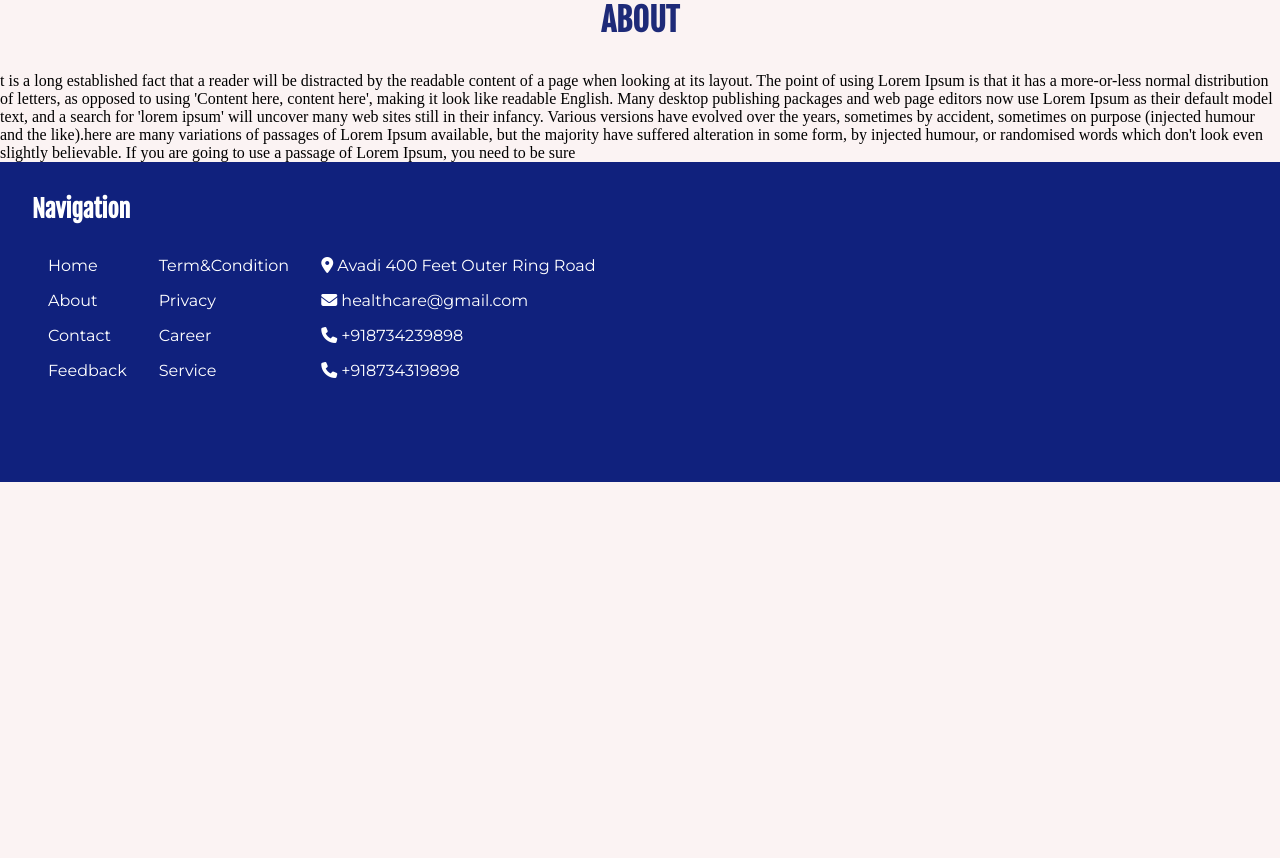
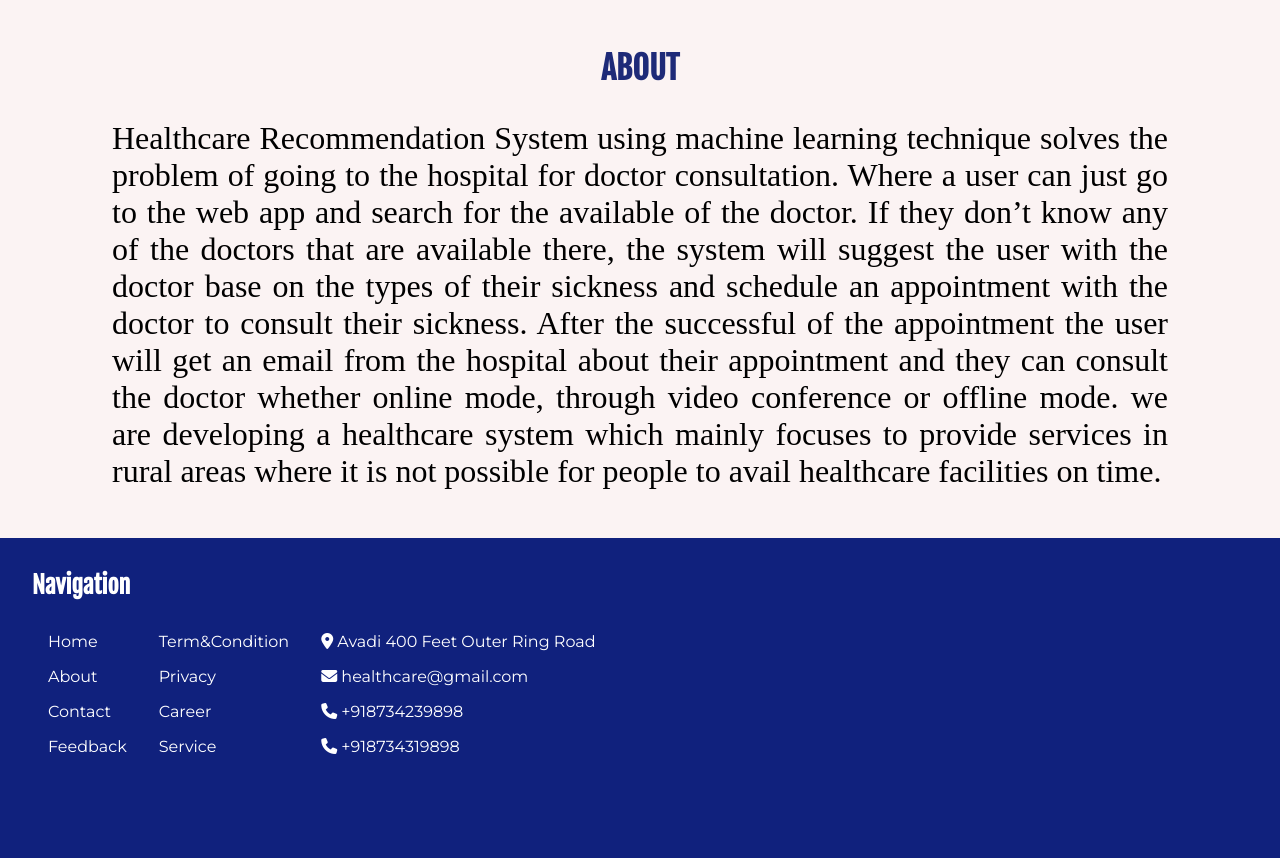
Before and after one commit to Rangkynsai/Healthcare-website, a Django app: page /about/ in a window 1280 px wide. Before the commit the page ends 482 px from the top, so only its background shows below. Run offline with Django 3.2, Linux system fonts and the light colour scheme; some libraries are stand-ins or nearby versions.

Commit message:
about-footer

```diff
--- a/healthcare/static/adminstyle.css
+++ /dev/null
@@ -1,4 +0,0 @@
-#header {
-    background: #002651;
-    color: #fff;
-}
--- a/healthcare/static/style.css
+++ b/healthcare/static/style.css
@@ -385,3 +385,13 @@ center{
 .p{
   font-size: 1.3em;
 }
+.main-about{
+  max-width:70em;
+  height:auto;
+  padding:2em;
+  margin:1em auto;
+}
+.main-about > p{
+  font-size: 2rem;
+ text-align: justify;
+}
--- a/healthcare/templates/about.html
+++ b/healthcare/templates/about.html
@@ -3,7 +3,8 @@
 <div class="main-about">
     <h1>ABOUT</h1>
     <p>
-        t is a long established fact that a reader will be distracted by the readable content of a page when looking at its layout. The point of using Lorem Ipsum is that it has a more-or-less normal distribution of letters, as opposed to using 'Content here, content here', making it look like readable English. Many desktop publishing packages and web page editors now use Lorem Ipsum as their default model text, and a search for 'lorem ipsum' will uncover many web sites still in their infancy. Various versions have evolved over the years, sometimes by accident, sometimes on purpose (injected humour and the like).here are many variations of passages of Lorem Ipsum available, but the majority have suffered alteration in some form, by injected humour, or randomised words which don't look even slightly believable. If you are going to use a passage of Lorem Ipsum, you need to be sure
+        Healthcare Recommendation System using machine learning technique solves the problem of going to the hospital for doctor consultation. Where a user can just go to the web app and search for the available of  the doctor. If they don’t know any of the doctors that are available there, the system will suggest the user with the doctor base on the types of their sickness and schedule an appointment with the doctor to consult their sickness. After the successful of the appointment the user will get an email from the hospital about their appointment and they can consult the doctor whether online mode, through video conference or offline mode. we are developing a healthcare system which mainly focuses to provide services in rural areas where it is not possible for people to avail healthcare facilities on time.
+
 
     </p>
 </div>
```
Also changed, not shown: db.sqlite3, media/picture/pexels-photo-4492065.jpeg (added), media/picture/pexels-photo-48604.webp (added).
